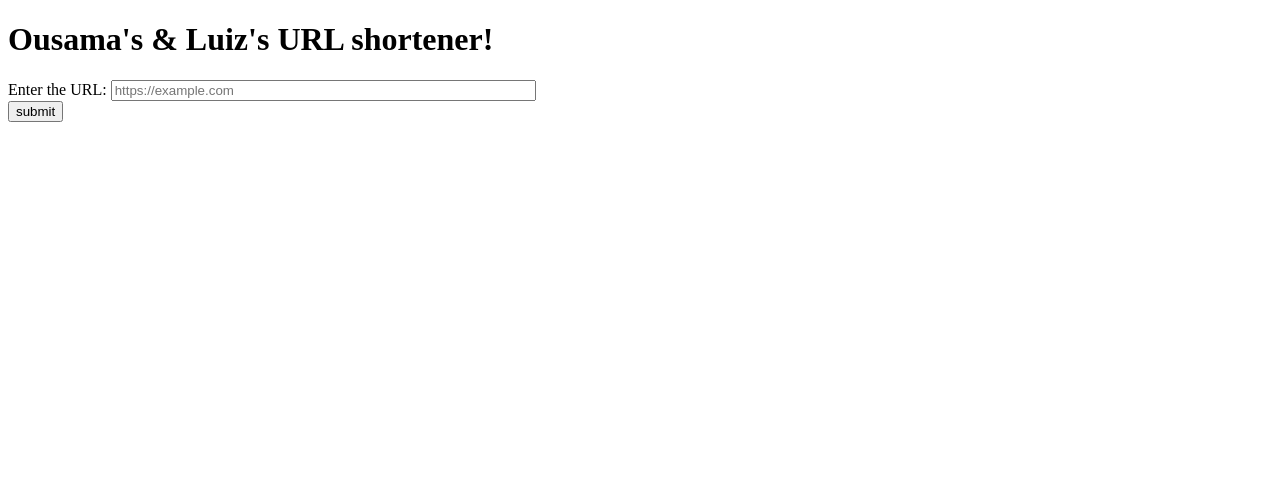
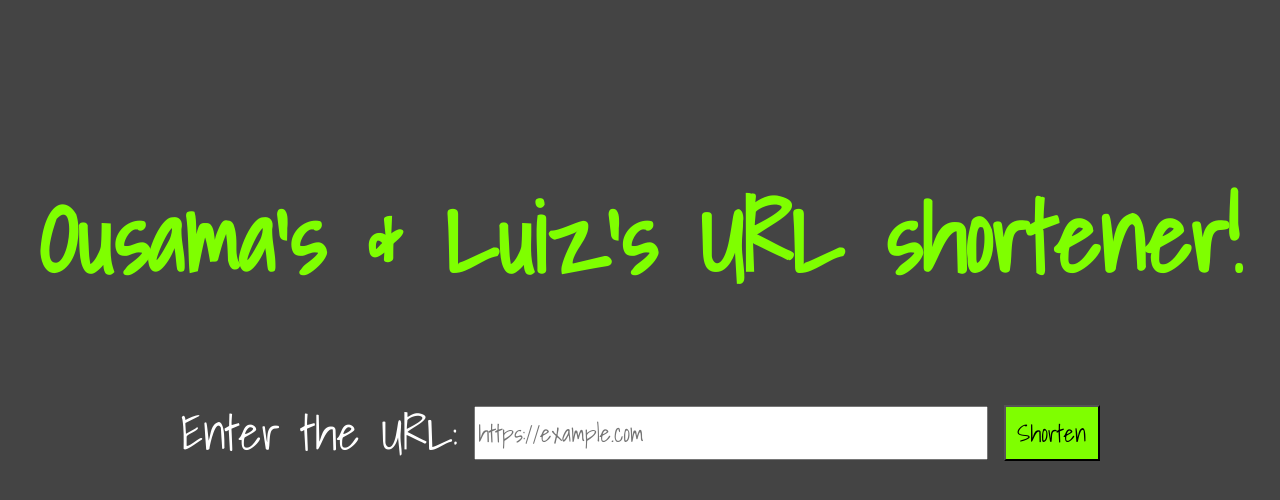
Before and after one commit to LuizWebDev/lap4_code, a Flask app: page / in a window 1280 px wide. Shown: the top 500 px of the page. Run offline with Flask 2, Linux system fonts and the light colour scheme.

Commit message:
styles added

```diff
--- /dev/null
+++ b/static/css/main.css
@@ -0,0 +1,43 @@
+
+body{
+background-color: #444;
+}
+
+.title{
+margin-top: 10rem;
+text-align: center;
+color:chartreuse;
+font-family:'Shadows Into Light', cursive;
+font-size: 6rem;
+}
+
+
+.main-form{
+margin-top: 5rem;
+display: flex;
+align-items: center;
+justify-content: center;
+}
+
+
+label{
+font-family:'Shadows Into Light', cursive;
+font-size: 3rem;
+color: white;
+margin-right: 1rem;
+}
+
+.long-url{
+height: 3rem;
+width: 40%;
+font-family:'Shadows Into Light', cursive;
+font-size: 1.5rem;
+}
+.sub-btn{
+font-family:'Shadows Into Light', cursive;
+background-color: chartreuse;
+font-size: 1.5rem;
+margin-left: 1rem;
+height: 3.5rem;
+width: 6rem;
+}
--- a/templates/home.html
+++ b/templates/home.html
@@ -3,14 +3,14 @@
 {% block title%} Make URL's shorter {%endblock%}
 
 {% block content%}
-<form action="#", method="POST">
+<form class="main-form" action="#", method="POST">
     <label for="url">Enter the URL:</label>
 
-    <input type="url" id="url" name="nm"
+    <input class="long-url" type="url" id="url" name="nm"
     placeholder="https://example.com"
     size="50"
     required>
     <br>
-    <input type="submit" value="submit">
+    <input class="sub-btn" type="submit" value="Shorten">
 </form>
 {% endblock%}
--- a/templates/layout.html
+++ b/templates/layout.html
@@ -3,15 +3,20 @@
 <html lang="en">
 
 <head>
+    <link rel="stylesheet" href="static/css/main.css">
+    <link rel="preconnect" href="https://fonts.googleapis.com">
+    <link rel="preconnect" href="https://fonts.gstatic.com" crossorigin>
+    <link href="https://fonts.googleapis.com/css2?family=Shadows+Into+Light&display=swap" rel="stylesheet">
     <title>{% block title%} {% endblock%}</title>
 </head>
 
 <body>
-
     <div>
-        <h1>Ousama's & Luiz's URL shortener!</h1>
+        <h1 class="title">Ousama's & Luiz's URL shortener!</h1>
         {% block content%}{% endblock%}
     </div>
+
+
 </body>
 
 </html>
--- a/templates/short_url.html
+++ b/templates/short_url.html
@@ -1,7 +1,8 @@
+
 {% extends "layout.html"%}
 {% block title%} SHORT URL {% endblock%}
 
-{% block content%}
+{% block content %}
     <h1>http://127.0.0.1:5000/{short_url_display{}}</h1>
     <a href="http://127.0.0.1:5000">BACK TO HOME</a>
-{% endblock%}
+{% endblock %}
```
Also changed, not shown: 1 other file.
